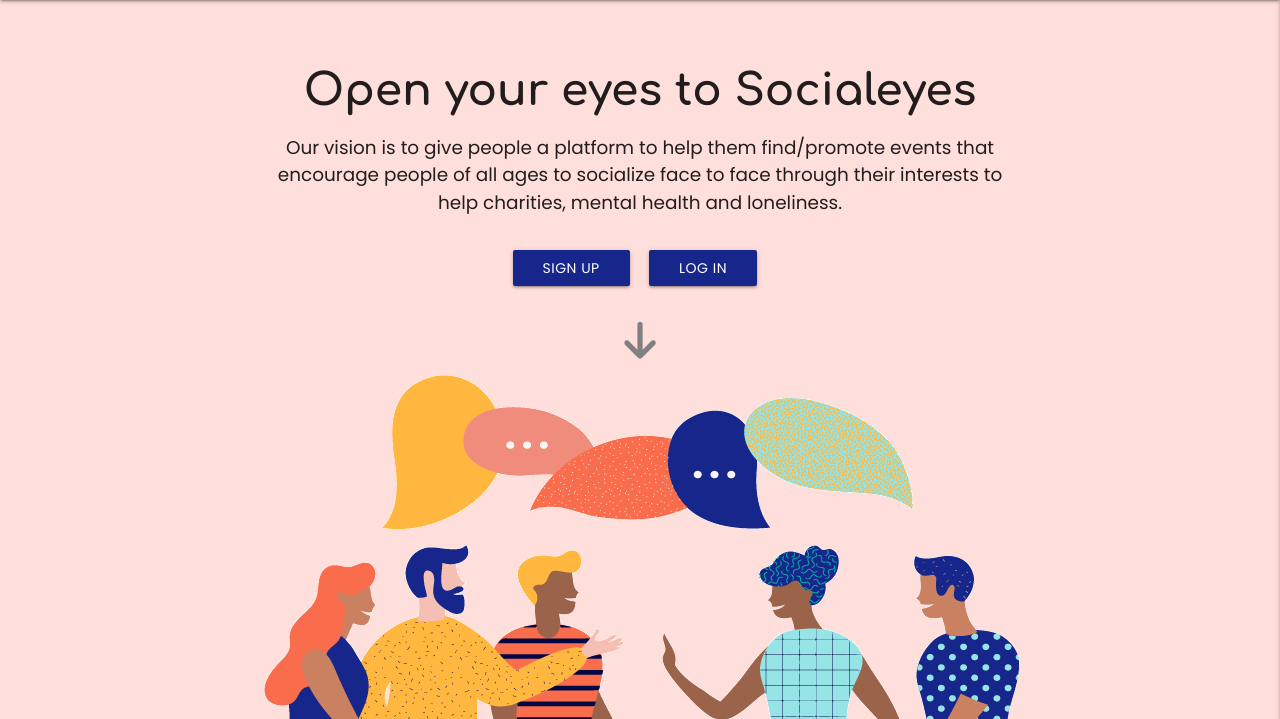
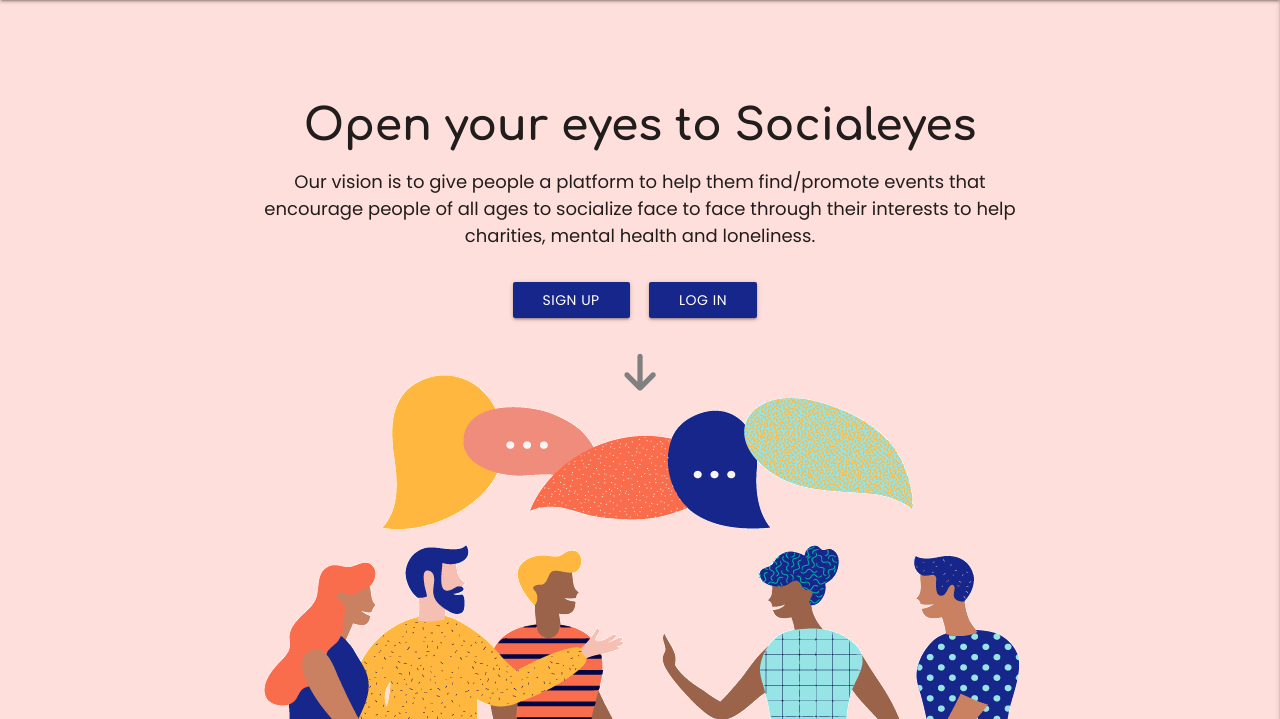
Before and after one commit to staceyJayneLewis/socialeyes, a Flask app: page / in a window 1280 px wide. Shown: the part 64-783 px from the top of the page. Run offline with Flask 3, Linux system fonts and the light colour scheme; data that the repository does not hold is empty; some libraries are stand-ins or nearby versions; some web fonts are replaced.

Commit message:
Style: Change styling of header size across devices

```diff
--- a/static/css/style.css
+++ b/static/css/style.css
@@ -33,9 +33,10 @@ nav ul li :hover {
     margin: 0;
     position: absolute;
     top: 50%;
-    left: 50%;
-    -ms-transform: translate(-50%, -50%);
-    transform: translate(-50%, -50%);
+    -ms-transform: translateY(-50%);
+    transform: translateY(-50%);
+    left: 10%;
+    right: 10%;
 }
 
 /* home page */
@@ -48,24 +49,19 @@ nav ul li :hover {
 
 
 #hero-heading {
-    width: 80%;
+    width: 100%;
     text-align: center;
     font-size: 16px;
+    padding: 2rem;
+    margin: 0 auto;
+    position: absolute;
+    top: 10%;
 }
 
 #hero-heading>.btn a:hover {
     background-color: #ffffff !important;
     color: #17268A;
     font-weight: bold;
-}
-
-.hero-center {
-    margin: 0;
-    position: absolute;
-    top: 35%;
-    left: 50%;
-    -ms-transform: translate(-50%, -50%);
-    transform: translate(-50%, -50%);
 }
 
 
@@ -263,15 +259,13 @@ label {
 @media only screen and (min-width: 600px) {
 
     #hero-heading {
-        top: 30%;
+        top: 25%;
     }
 
     #hero-heading>p {
         font-size: 18px;
-    }
-
-    .hero-center {
-        top: 50%;
+        padding-left:2rem;
+        padding-right: 2rem;
     }
 
     .form-container {
@@ -283,19 +277,30 @@ label {
 /* large screens */
 @media only screen and (min-width: 992px) {
     #hero-heading {
-        width: 60%;
+        width: 70%;
+        top: 10%;
+        left: 50%;
+        -ms-transform: translateX(-50%);
+        transform: translateX(-50%);
+
     }
 
     #hero-heading>p {
-        font-size: 1.23rem;
-        ;
-    }
-
-    .hero-center {
-        top: 30%;
+        font-size: 1.2rem;
     }
 
     .form-container {
         margin-top: 3%;
     }
+
+    .page-content{
+        top: 30%;
+        left: 35%;
+        -ms-transform: translateX(-20%);
+        transform: translateX(-20%);
+    }
+
+    .events-content{
+        top:20%;
+    }
 }
--- a/templates/events.html
+++ b/templates/events.html
@@ -1,7 +1,7 @@
 {% extends "base.html" %}
 {% block content %}
 <div class="page-header">
-    <div class="page-content">
+    <div class="page-content events-content">
         <h3>Events</h3>
         <p>Interested in attending an event? Let them know by clicking the 'I'll be attending' button.</p>
         <a href="{{ url_for('profile', username=session['user'])}}" class="btn rounded ">Go to my
```
